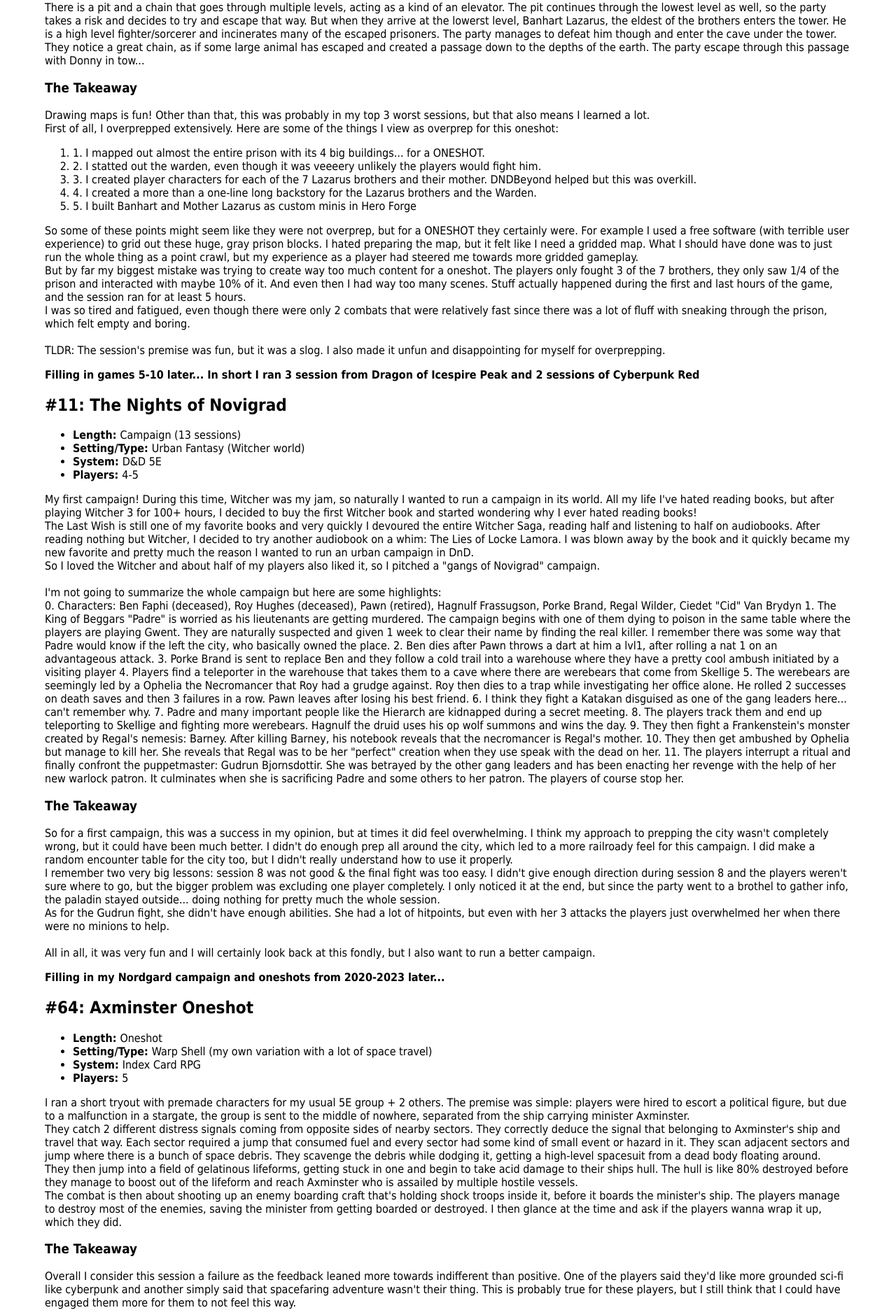
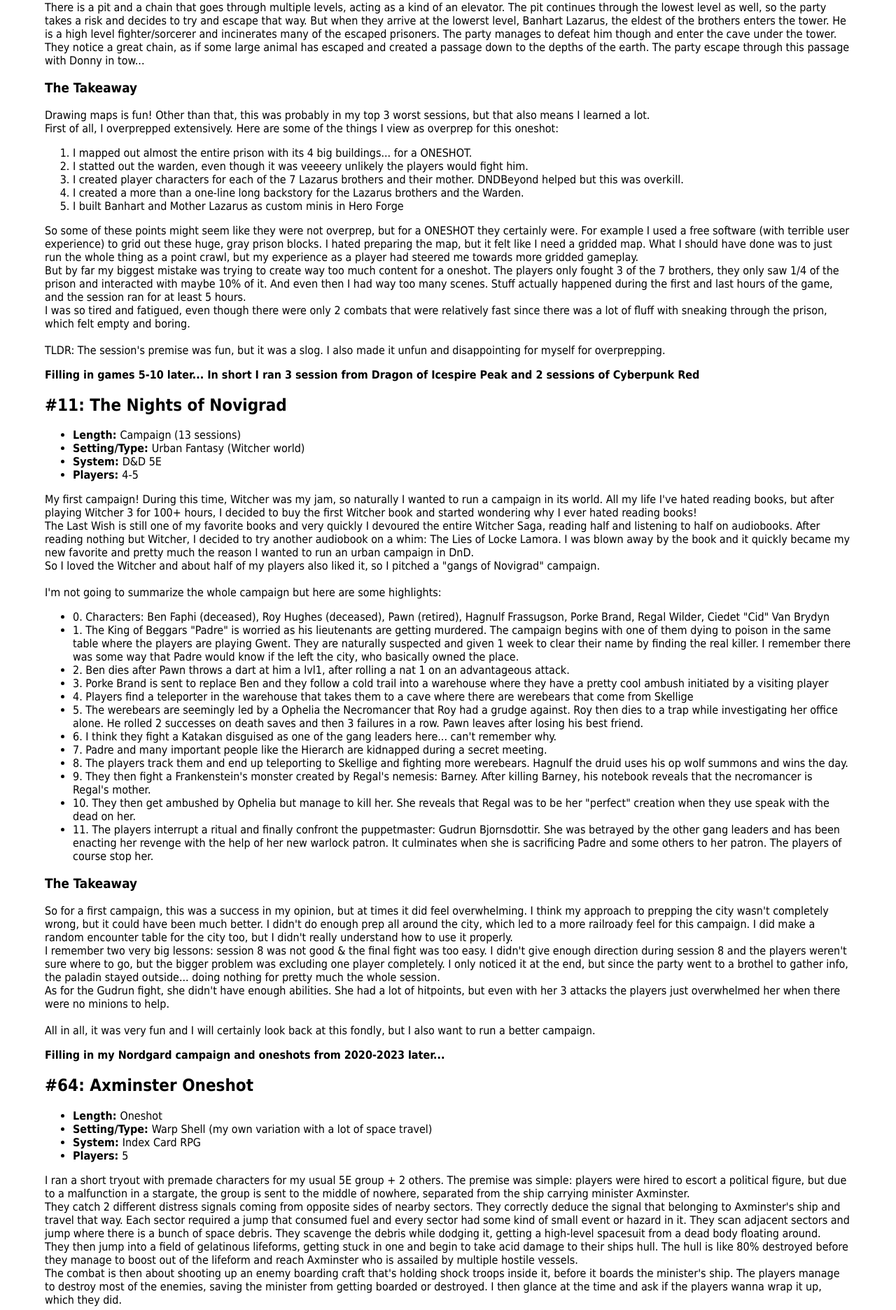
Before and after one commit to Pakkanen1/PakkasenPythonPlayground, a Flask app: page /my-gm-journey in a window 1280 px wide. Shown: the part 2367-4239 px from the top of the page at 70% size. Run offline with Flask 3, Linux system fonts and the light colour scheme; parts of the project's set-up code (start-up, migrations or seed data) failed here and were passed over.

Commit message:
korjattu

```diff
--- a/pakkasboxi/templates/gmjourney.html
+++ b/pakkasboxi/templates/gmjourney.html
@@ -161,11 +161,11 @@
 		Drawing maps is fun! Other than that, this was probably in my top 3 worst sessions, but that also means I learned a lot.<br>
         First of all, I overprepped extensively. Here are some of the things I view as overprep for this oneshot:
         <ol>
-            <li>1. I mapped out almost the entire prison with its 4 big buildings... for a ONESHOT.</li>
-            <li>2. I statted out the warden, even though it was veeeery unlikely the players would fight him.</li>
-            <li>3. I created player characters for each of the 7 Lazarus brothers and their mother. DNDBeyond helped but this was overkill.</li>
-            <li>4. I created a more than a one-line long backstory for the Lazarus brothers and the Warden.</li>
-            <li>5. I built Banhart and Mother Lazarus as custom minis in Hero Forge</li>
+            <li>I mapped out almost the entire prison with its 4 big buildings... for a ONESHOT.</li>
+            <li>I statted out the warden, even though it was veeeery unlikely the players would fight him.</li>
+            <li>I created player characters for each of the 7 Lazarus brothers and their mother. DNDBeyond helped but this was overkill.</li>
+            <li>I created a more than a one-line long backstory for the Lazarus brothers and the Warden.</li>
+            <li>I built Banhart and Mother Lazarus as custom minis in Hero Forge</li>
         </ol>
         So some of these points might seem like they were not overprep, but for a ONESHOT they certainly were.
         For example I used a free software (with terrible user experience) to grid out these huge, gray prison blocks. I hated preparing the map, but it felt like I need a gridded map.
@@ -195,19 +195,21 @@
         The Last Wish is still one of my favorite books and very quickly I devoured the entire Witcher Saga, reading half and listening to half on audiobooks. After reading nothing but Witcher, I decided to try another audiobook on a whim: The Lies of Locke Lamora. I was blown away by the book and it quickly became my new favorite and pretty much the reason I wanted to run an urban campaign in DnD.<br>
         So I loved the Witcher and about half of my players also liked it, so I pitched a "gangs of Novigrad" campaign.<br><br>
 
-        I'm not going to summarize the whole campaign but here are some highlights:<br>
-        0. Characters: Ben Faphi (deceased), Roy Hughes (deceased), Pawn (retired), Hagnulf Frassugson, Porke Brand, Regal Wilder, Ciedet "Cid" Van Brydyn
-        1. The King of Beggars "Padre" is worried as his lieutenants are getting murdered. The campaign begins with one of them dying to poison in the same table where the players are playing Gwent. They are naturally suspected and given 1 week to clear their name by finding the real killer. I remember there was some way that Padre would know if the left the city, who basically owned the place.
-        2. Ben dies after Pawn throws a dart at him a lvl1, after rolling a nat 1 on an advantageous attack.
-        3. Porke Brand is sent to replace Ben and they follow a cold trail into a warehouse where they have a pretty cool ambush initiated by a visiting player
-        4. Players find a teleporter in the warehouse that takes them to a cave where there are werebears that come from Skellige
-        5. The werebears are seemingly led by a Ophelia the Necromancer that Roy had a grudge against. Roy then dies to a trap while investigating her office alone. He rolled 2 successes on death saves and then 3 failures in a row. Pawn leaves after losing his best friend.
-        6. I think they fight a Katakan disguised as one of the gang leaders here... can't remember why.
-        7. Padre and many important people like the Hierarch are kidnapped during a secret meeting.
-        8. The players track them and end up teleporting to Skellige and fighting more werebears. Hagnulf the druid uses his op wolf summons and wins the day.
-        9. They then fight a Frankenstein's monster created by Regal's nemesis: Barney. After killing Barney, his notebook reveals that the necromancer is Regal's mother.
-        10. They then get ambushed by Ophelia but manage to kill her. She reveals that Regal was to be her "perfect" creation when they use speak with the dead on her.
-        11. The players interrupt a ritual and finally confront the puppetmaster: Gudrun Bjornsdottir. She was betrayed by the other gang leaders and has been enacting her revenge with the help of her new warlock patron. It culminates when she is sacrificing Padre and some others to her patron. The players of course stop her.
+        I'm not going to summarize the whole campaign but here are some highlights:
+        <ul>
+            <li>0. Characters: Ben Faphi (deceased), Roy Hughes (deceased), Pawn (retired), Hagnulf Frassugson, Porke Brand, Regal Wilder, Ciedet "Cid" Van Brydyn</li>
+            <li>1. The King of Beggars "Padre" is worried as his lieutenants are getting murdered. The campaign begins with one of them dying to poison in the same table where the players are playing Gwent. They are naturally suspected and given 1 week to clear their name by finding the real killer. I remember there was some way that Padre would know if the left the city, who basically owned the place.</li>
+            <li>2. Ben dies after Pawn throws a dart at him a lvl1, after rolling a nat 1 on an advantageous attack.</li>
+            <li>3. Porke Brand is sent to replace Ben and they follow a cold trail into a warehouse where they have a pretty cool ambush initiated by a visiting player</li>
+            <li>4. Players find a teleporter in the warehouse that takes them to a cave where there are werebears that come from Skellige</li>
+            <li>5. The werebears are seemingly led by a Ophelia the Necromancer that Roy had a grudge against. Roy then dies to a trap while investigating her office alone. He rolled 2 successes on death saves and then 3 failures in a row. Pawn leaves after losing his best friend.</li>
+            <li>6. I think they fight a Katakan disguised as one of the gang leaders here... can't remember why.</li>
+            <li>7. Padre and many important people like the Hierarch are kidnapped during a secret meeting.</li>
+            <li>8. The players track them and end up teleporting to Skellige and fighting more werebears. Hagnulf the druid uses his op wolf summons and wins the day.</li>
+            <li>9. They then fight a Frankenstein's monster created by Regal's nemesis: Barney. After killing Barney, his notebook reveals that the necromancer is Regal's mother.</li>
+            <li>10. They then get ambushed by Ophelia but manage to kill her. She reveals that Regal was to be her "perfect" creation when they use speak with the dead on her.</li>
+            <li>11. The players interrupt a ritual and finally confront the puppetmaster: Gudrun Bjornsdottir. She was betrayed by the other gang leaders and has been enacting her revenge with the help of her new warlock patron. It culminates when she is sacrificing Padre and some others to her patron. The players of course stop her.</li>
+        </ul>
 
     </p>
     <h3>The Takeaway</h3>
@@ -220,6 +222,7 @@
 
     <strong>Filling in my Nordgard campaign and oneshots from 2020-2023 later...</strong>
     <!--
+        <h2>Armeija oneshot VTT</h2>
         <h2>Äh öh witcher sessiot</h2> 2
         <h2>Moldath</h2>
         <h2>Clivoqar</h2>
@@ -275,7 +278,7 @@
 
     <strong>I'm currently running 2 Shadowdark campaigns which are 8 sessions deep in total.</strong>
 
-    <em>Total sessions GM'd: 73</em>
+    <em>Total sessions GM'd: 74</em>
 
 </body>
 </html>
```
